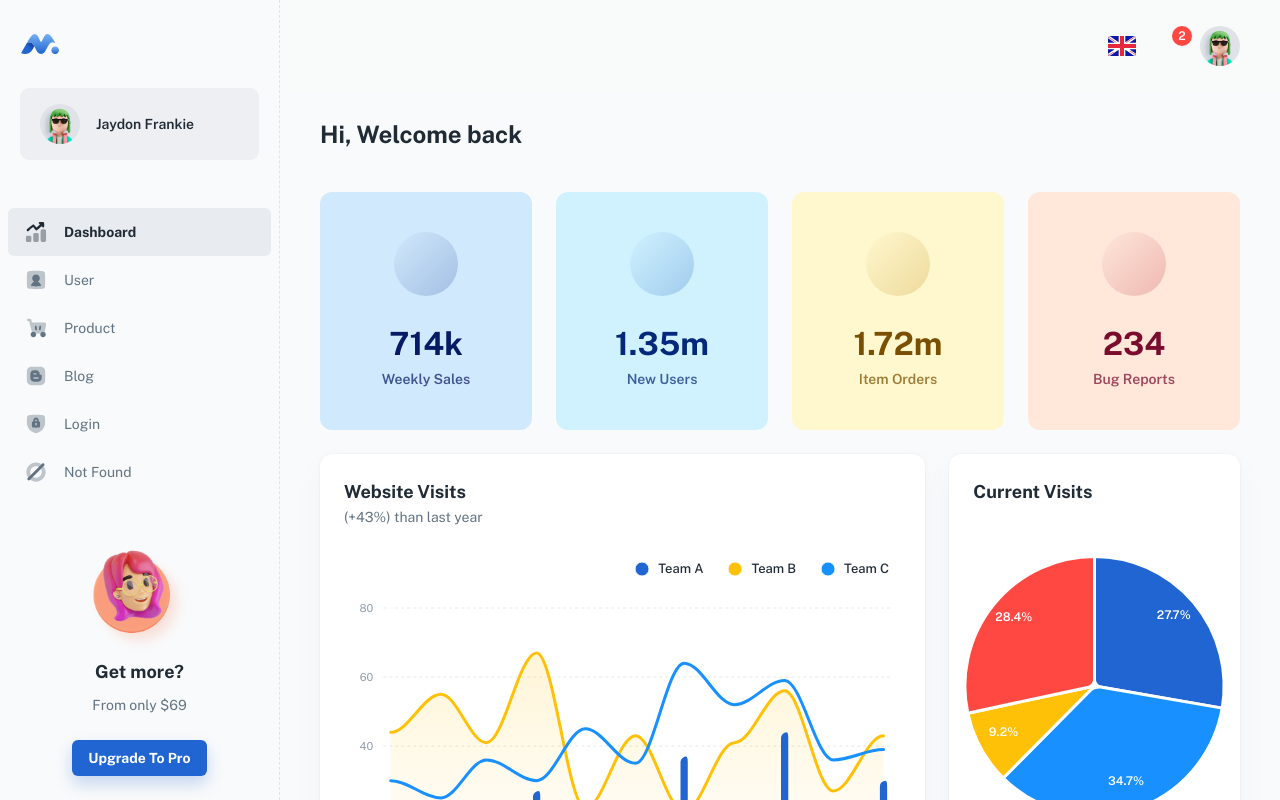
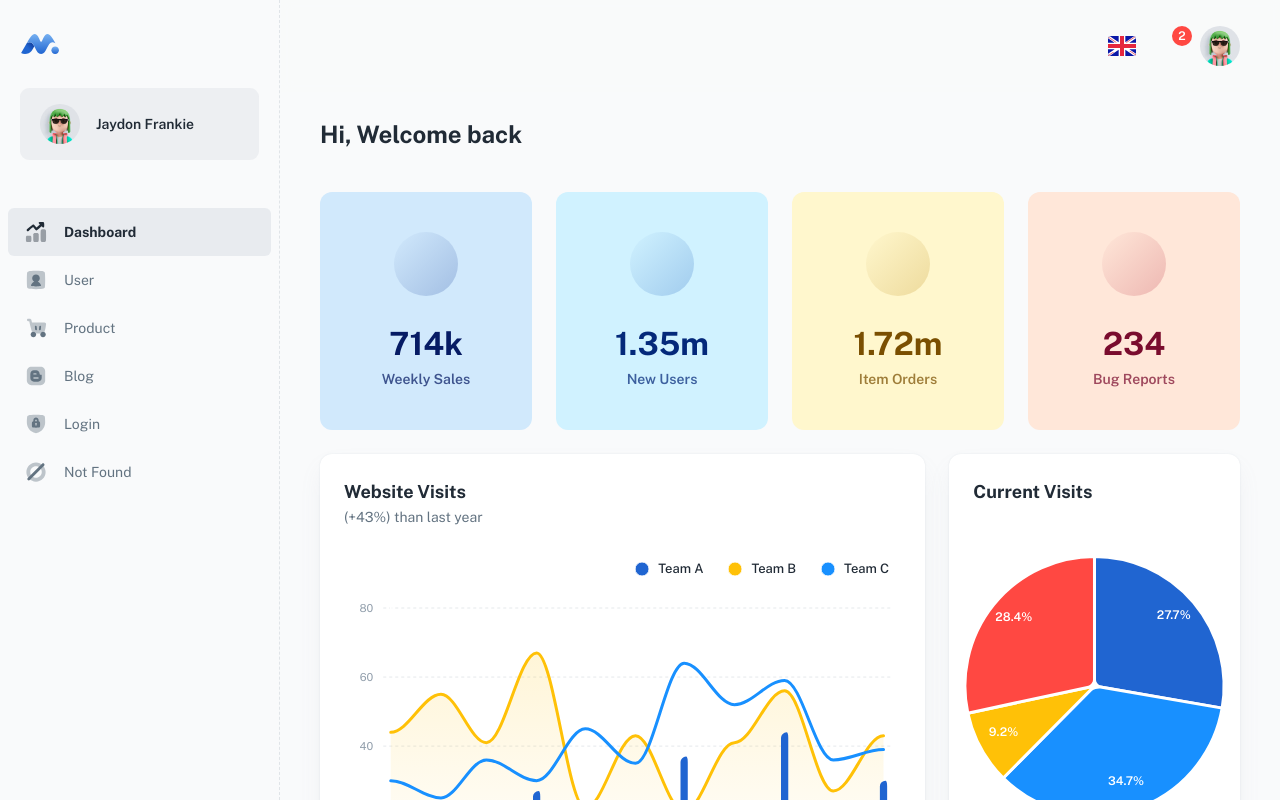
Before and after one commit to hoaiphuc/sell-everything, a React (Create React App) app: page /dashboard/app in a window 1280 px wide. Shown: the top 800 px of the page. Built offline with nearby package versions, Linux system fonts and the light colour scheme; some icons are missing; a web font is replaced by a local one.

Commit message:
delete update nav

```diff
--- a/src/layouts/dashboard/nav/index.js
+++ b/src/layouts/dashboard/nav/index.js
@@ -3,7 +3,7 @@
 import { useLocation } from 'react-router-dom';
 // @mui
 import { styled, alpha } from '@mui/material/styles';
-import { Box, Link, Button, Drawer, Typography, Avatar, Stack } from '@mui/material';
+import { Box, Link, Drawer, Typography, Avatar} from '@mui/material';
 // mock
 import account from '../../../_mock/account';
 // hooks
@@ -79,29 +79,7 @@
 
       <Box sx={{ flexGrow: 1 }} />
 
-      <Box sx={{ px: 2.5, pb: 3, mt: 10 }}>
-        <Stack alignItems="center" spacing={3} sx={{ pt: 5, borderRadius: 2, position: 'relative' }}>
-          <Box
-            component="img"
-            src="/assets/illustrations/illustration_avatar.png"
-            sx={{ width: 100, position: 'absolute', top: -50 }}
-          />
 
-          <Box sx={{ textAlign: 'center' }}>
-            <Typography gutterBottom variant="h6">
-              Get more?
-            </Typography>
-
-            <Typography variant="body2" sx={{ color: 'text.secondary' }}>
-              From only $69
-            </Typography>
-          </Box>
-
-          <Button href="https://material-ui.com/store/items/minimal-dashboard/" target="_blank" variant="contained">
-            Upgrade to Pro
-          </Button>
-        </Stack>
-      </Box>
     </Scrollbar>
   );
 
--- a/src/pages/LoginPage.js
+++ b/src/pages/LoginPage.js
@@ -61,7 +61,7 @@
         displayName : result?.user?.displayName,
         email: result?.user?.email
       })
-      navigate("/dashboard")
+      navigate("/dashboard/user")
     }
   }
   return (
```
